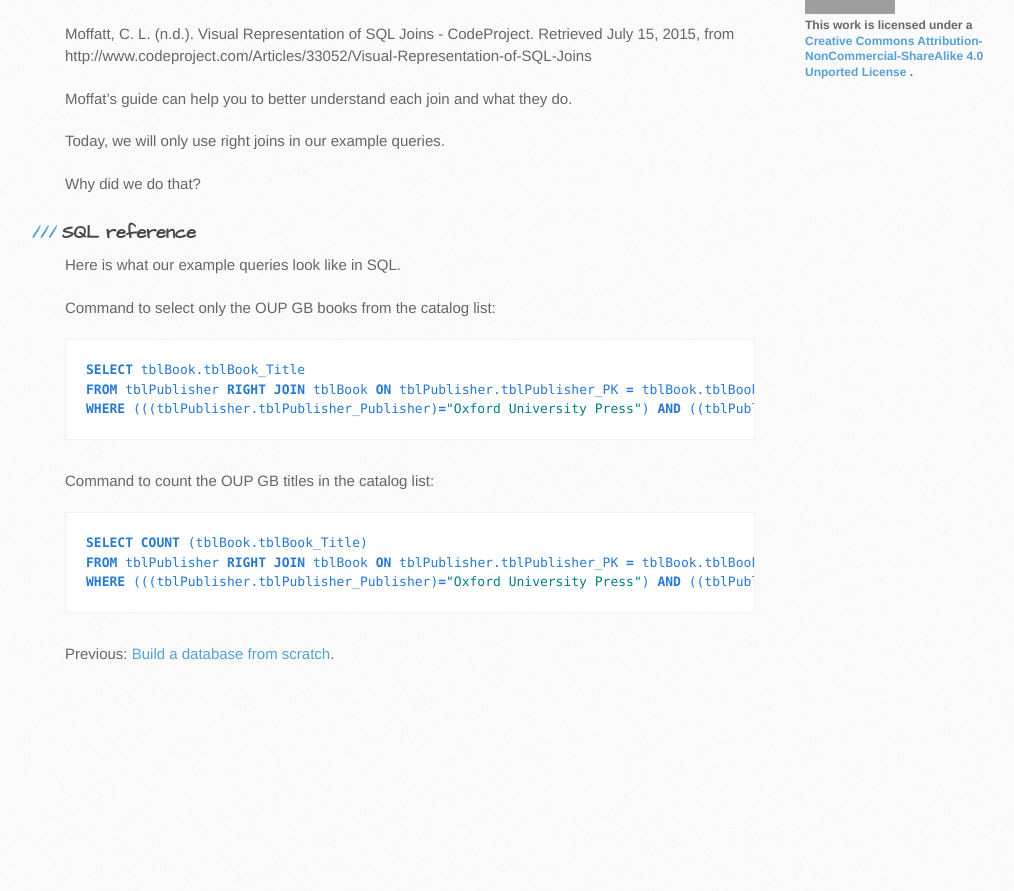
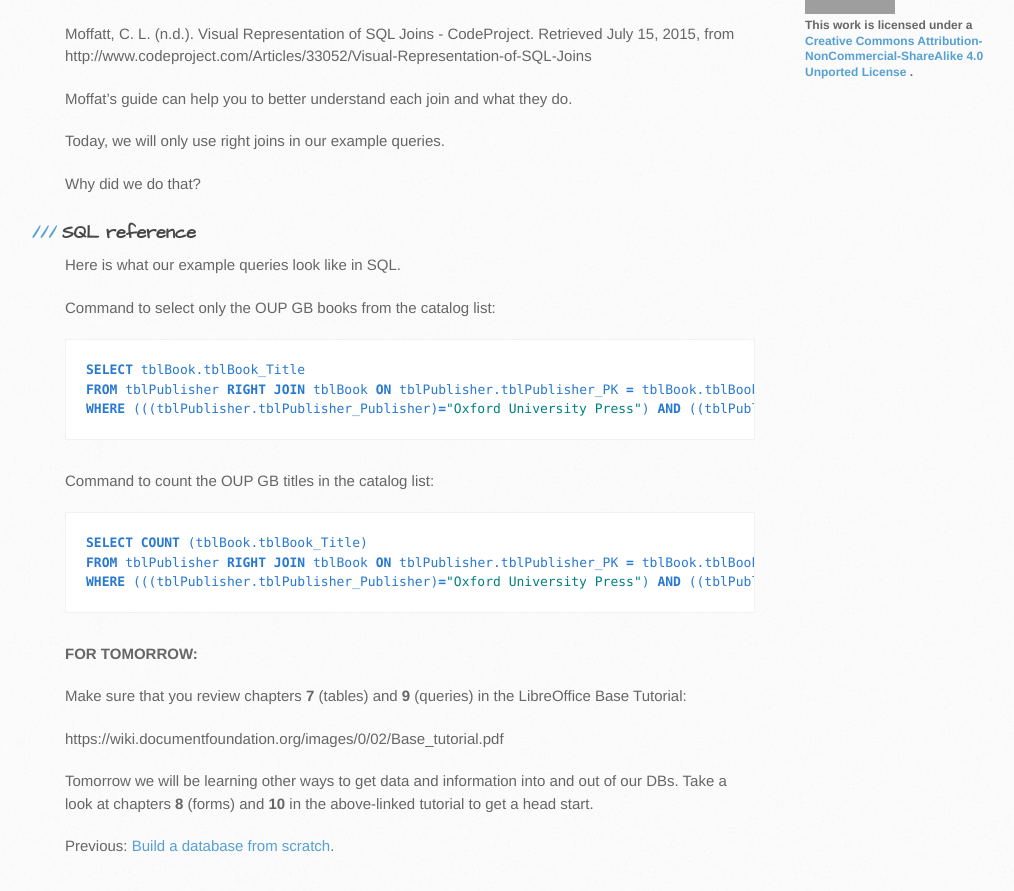
Before and after one commit to tylerpcarter/inls161, a Jekyll site: the page built from schedule/db-queries.md, in a window 1280 px wide and 900 px high, scrolled down 855 px. Shown: the top 891 px of the window, without its empty margins (105-1119 px from the left). Built offline with Jekyll 4.4.1, drawn with Linux system fonts in a browser that asks for light colours; Markdown is read by kramdown in place of the engine named in the settings; before the commit the page ends 1563 px from its top, so only the background shows below that; grey boxes are pictures that could not be loaded.

Commit message:
update notes for dbs

````diff
--- a/schedule/db-queries.md
+++ b/schedule/db-queries.md
@@ -59,4 +59,13 @@ FROM tblPublisher RIGHT JOIN tblBook ON tblPublisher.tblPublisher_PK = tblBook.t
 WHERE (((tblPublisher.tblPublisher_Publisher)="Oxford University Press") AND ((tblPublisher.tblPublisher_Country)="GB"));
 ```
 
+**FOR TOMORROW:**
+
+Make sure that you review chapters **7** (tables) and **9** (queries) in the LibreOffice Base Tutorial:
+
+https://wiki.documentfoundation.org/images/0/02/Base_tutorial.pdf
+
+Tomorrow we will be learning other ways to get data and information into and out of our DBs.
+Take a look at chapters **8** (forms) and **10** in the above-linked tutorial to get a head start.
+
 Previous: [Build a database from scratch]({{ base.url}}/schedule/db-from-scratch/).
````
Also changed, not shown: schedule/db-from-scratch.md (+2 -0 lines).
